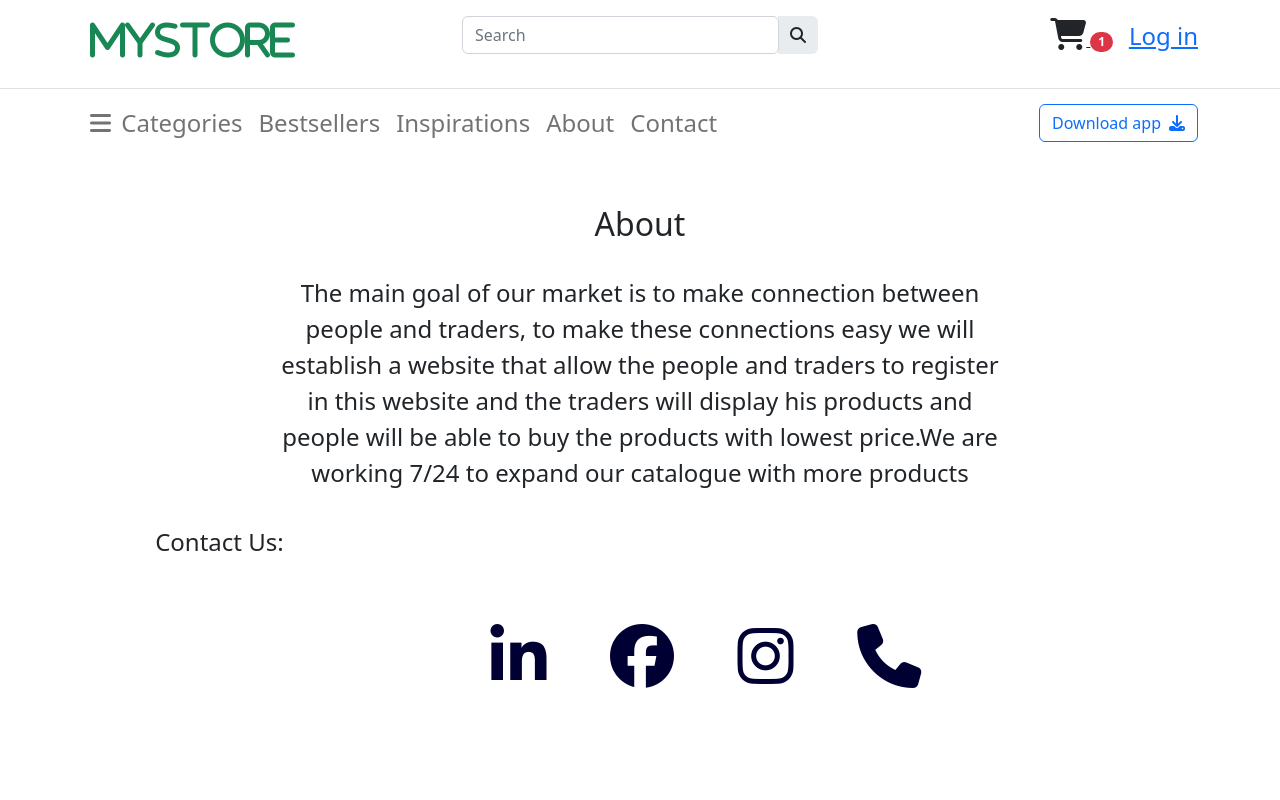
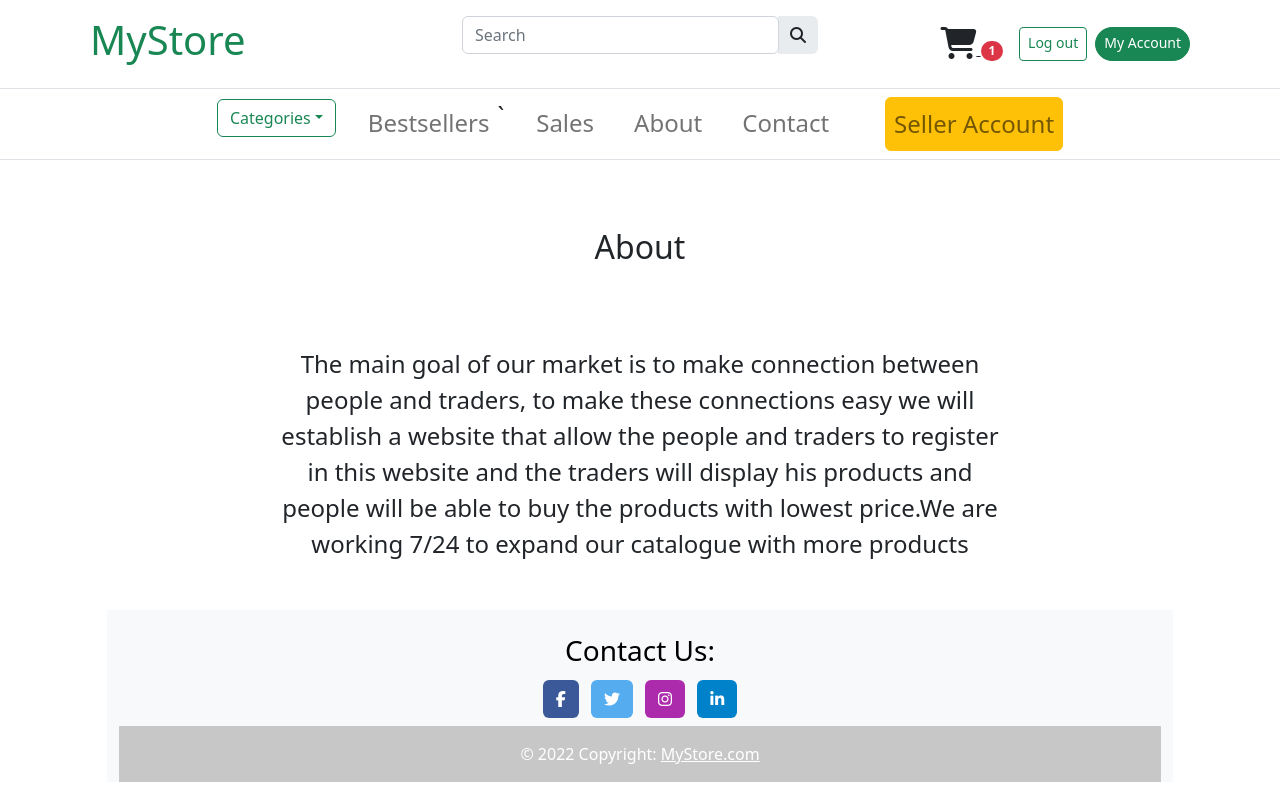
Before and after one commit to anani92/Python-project, a Django app: page /about in a window 1280 px wide. Run offline with Django 3.2, Linux system fonts and the light colour scheme; some libraries are stand-ins or nearby versions.

Commit message:
adding header and footer

```diff
--- a/storeapp/templates/store/about.html
+++ b/storeapp/templates/store/about.html
@@ -23,38 +23,44 @@
     <link rel="stylesheet" href="{% static 'store/css/styles.css' %}" />
 </head>
 <body>
-    <header>
-        <div class="bignav sticky-top">
+    <header class="container main_header" style="height: 180px;">
+        <div class="bignav fixed-top">
         <!-- Jumbotron -->
             <div class="p-3 text-center bg-white border-bottom jumb sticky-top">
                 <div class="container">
                 <div class="row">
                     <div class="col-md-4 d-flex justify-content-center justify-content-md-start mb-3 mb-md-0">
-                    <a href="/" class="ms-md-2">
-                        <h1><i class="fas fa-h1 text-success"> MyStore</i></h1>
+                    <a href="#!" class="ms-md-2 text-success text-decoration-none">
+                        <h1>MyStore</h1>
                     </a>
                     </div>
 
                     <div class="col-md-4">
                     <form class="d-flex input-group w-auto my-auto mb-3 mb-md-0">
-                    <input autocomplete="off" type="search" class="form-control rounded" placeholder="Search" />
-                    <span class="input-group-text border-0 d-none d-lg-flex"><i class="fas fa-search"></i></span>
+                        <input
+                        autocomplete="off"
+                        type="search"
+                        class="form-control rounded"
+                        placeholder="Search"
+                        />
+                        <span class="input-group-text border-0 d-none d-lg-flex"
+                        ><i class="fas fa-search"></i
+                        ></span>
                     </form>
                     </div>
 
                     <div class="col-md-4 d-flex justify-content-center justify-content-md-end align-items-center">
-                    <div class="d-flex">
+                    <div class="d-flex my-2">
                         <!-- Cart -->
                         <a class="text-reset me-3" href="#">
                         <span><i class="fas fa-shopping-cart"></i></span>
                         <span class="badge rounded-pill badge-notification bg-danger">1</span>
                         </a>
+
                         <!-- User -->
-                    <div class="dropdown">
-                        <a  href="#"><p>Log in</p>
-                        </a>
+                        <a href="/login"  class="btn btn-outline-success btn-sm">Log out</a>
+                        <a href="/signup"  class="btn btn-success btn-sm mx-2 rounded-pill">My Account</a>
 
-                    </div>
                     </div>
                     </div>
                 </div>
@@ -62,44 +68,50 @@
             </div>
             <!-- Jumbotron -->
 
-            <nav class="navbar navbar-expand-lg navbar-light bg-white sticky-top">
+            <nav class="navbar navbar-expand-lg navbar-light bg-white sticky-top border-bottom">
                 <!-- Container wrapper -->
-            <div class="container justify-content-center justify-content-md-between">
+                <div class="container justify-content-center justify-content-around">
                 <!-- Left links -->
-                <ul class="navbar-nav flex-row">
-                <li class="nav-item me-2 me-lg-0">
-                    <a class="nav-link" href="#" role="button" data-mdb-toggle="sidenav" data-mdb-target="#sidenav-1"
-                    class="btn shadow-0 p-0 me-3" aria-controls="#sidenav-1" aria-haspopup="true">
-                    <i class="fas fa-bars me-1"></i>
-                    <span>Categories</span>
-                    </a>
+                <ul class="navbar-nav flex-row font-weight-bold">
+                    <li class="nav-item dropdown">
+                        <span class="btn btn-outline-success dropdown-toggle font-weight-bold" id="dropdownMenuButton" data-toggle="dropdown" aria-haspopup="true" aria-expanded="false">Categories</span>
+                        <div class="dropdown-menu" aria-labelledby="dropdownMenuButton">
+                        <a class="dropdown-item" href="#">All Products</a>
+                        <hr class="dropdown-divider">
+                        <a class="dropdown-item" href="#">Vegetables</a>
+                        <a class="dropdown-item" href="#">Fruit</a>
+                        </div>
                     </li>
-                <li class="nav-item me-2 me-lg-0 d-none d-md-inline-block">
+                    <li class="nav-item me-2 me-lg-0 d-none d-md-inline-block mx-4">
                     <a class="nav-link" href="#">Bestsellers</a>
+                    </li>`
+                    <li class="nav-item me-2 me-lg-0 d-none d-md-inline-block mx-4">
+                    <a class="nav-link" href="#">Sales</a>
                     </li>
-                <li class="nav-item me-2 me-lg-0 d-none d-md-inline-block">
-                    <a class="nav-link" href="#">Inspirations</a>
-                </li>
-                <li class="nav-item me-2 me-lg-0 d-none d-md-inline-block">
+                    <li class="nav-item me-2 me-lg-0 d-none d-md-inline-block mx-4">
                     <a class="nav-link" href="#">About</a>
                     </li>
-                <li class="nav-item me-2 me-lg-0 d-none d-md-inline-block">
+                    <li class="nav-item me-2 me-lg-0 d-none d-md-inline-block mx-4">
                     <a class="nav-link" href="#">Contact</a>
                     </li>
+                    <li class="nav-item me-2 me-lg-0 d-none d-md-inline-block mx-5 ">
+                    <a class="nav-link btn btn-warning font-weight-bold" href="/seller_signup">Seller Account</a>
+                    </li>
                 </ul>
-                <!-- Left links -->
+                </div>
+            </nav>
+        </div>
+    </header>
 
-                <button class="btn btn-outline-primary" data-mdb-ripple-color="dark" type="button">
-                Download app<i class="fas fa-download ms-2"></i>
-                </button>
-            </div>
-            <!-- Container wrapper -->
-            </nav>
-        </div><br><br>
-        <div class=" text-center container">
+
+<br><br>
+        <div class=" text-center container mb-5">
             <div class="card-header">
                 <h2>About</h2>
-            </div><br>
+            </div>
+            <br>
+            <br>
+            <br>
             <div class=" card-body d-flex justify-content-center">
                 <p class="card-text about-text col-8 ">The main goal of our market is to make connection between people and traders, to
                     make these connections easy we will establish a website that allow the people and
@@ -108,14 +120,65 @@
 
             </div>
         </div>
-        <footer class="container d-flex justify-content-evenly  my-5 mt-20 position-absolute bottom-0">
-            <h4>Contact Us:</h4>
-            <div class="contacts contaienr d-flex justify-content-evenly col-6 my-5 p">
-                <a href=""><i class="fa-brands fa-linkedin-in"></i></a>
-                <a href=""><i class="fa-brands fa-facebook"></i></a>
-                <a href=""><i class="fa-brands fa-instagram"></i></a>
-                <a href=""><i class="fas fa-phone"></i></a>
+
+
+   <!-- footer -->
+   <footer class="bg-light text-center text-white col-10 container">
+    <!-- Grid container -->
+    <div class="container p-4 pb-0">
+      <!-- Section: Social media -->
+      <section class="mb-1">
+        <h3 class="text-black">Contact Us:</h3>
+        <!-- Facebook -->
+        <a
+          class="btn text-white btn-floating m-1"
+          style="background-color: #3b5998;"
+          href="#!"
+          role="button"
+          ><i class="fab fa-facebook-f"></i
+        ></a>
+
+        <!-- Twitter -->
+        <a
+          class="btn text-white btn-floating m-1"
+          style="background-color: #55acee;"
+          href="#!"
+          role="button"
+          ><i class="fab fa-twitter"></i
+        ></a>
+
+
+        <!-- Instagram -->
+        <a
+          class="btn text-white btn-floating m-1"
+          style="background-color: #ac2bac;"
+          href="#!"
+          role="button"
+          ><i class="fab fa-instagram"></i
+        ></a>
+
+        <!-- Linkedin -->
+        <a
+          class="btn text-white btn-floating m-1"
+          style="background-color: #0082ca;"
+          href="#!"
+          role="button"
+          ><i class="fab fa-linkedin-in"></i
+        ></a>
+
+      </section>
+      <!-- Section: Social media -->
     </div>
+    <!-- Grid container -->
+
+    <!-- Copyright -->
+    <div class="text-center p-3" style="background-color: rgba(0, 0, 0, 0.2);">
+      © 2022 Copyright:
+      <a class="text-white" href="https://mdbootstrap.com/">MyStore.com</a>
+    </div>
+    <!-- Copyright -->
   </footer>
+<!-- end footer -->
+
 </body>
 </html>
```
Lines whose indentation alone changed are shown as unchanged.
